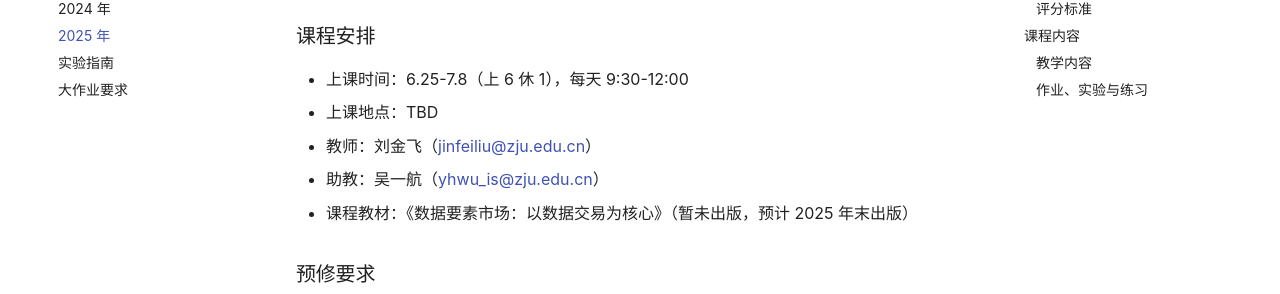
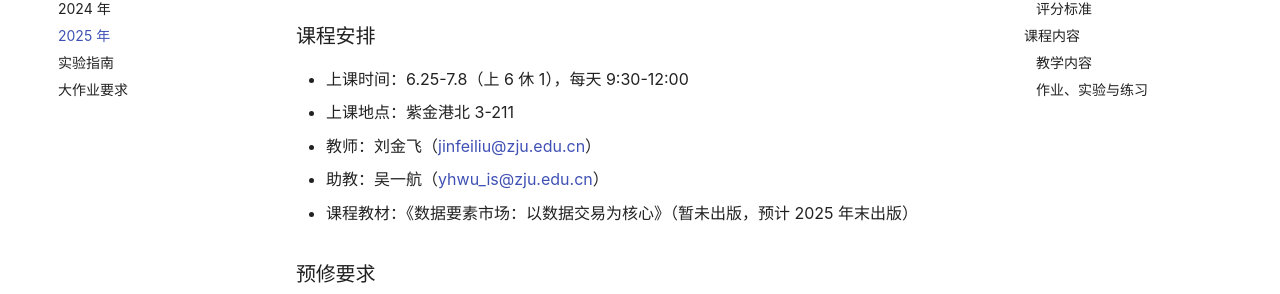
Before and after one commit to yhwu-is/Teach, an MkDocs documentation site: the page built from docs/ec/data_market/2025.md, in a window 1280 px wide and 900 px high. Shown: the part 258-552 px from the top of the window. Built offline with MkDocs 1.6.1 and Material for MkDocs 9.7.7, drawn with Linux system fonts in a browser that asks for light colours; comment, search, counter and statistics services are not loaded.

Commit message:
docs:更新短学期地点

```diff
--- a/docs/ec/data_market/2025.md
+++ b/docs/ec/data_market/2025.md
@@ -4,7 +4,7 @@
 ### 课程安排
 
 - 上课时间：6.25-7.8（上 6 休 1），每天 9:30-12:00
-- 上课地点：TBD
+- 上课地点：紫金港北 3-211
 - 教师：刘金飞（jinfeiliu@zju.edu.cn）
 - 助教：吴一航（yhwu_is@zju.edu.cn）
 - 课程教材：《数据要素市场：以数据交易为核心》（暂未出版，预计 2025 年末出版）
```
